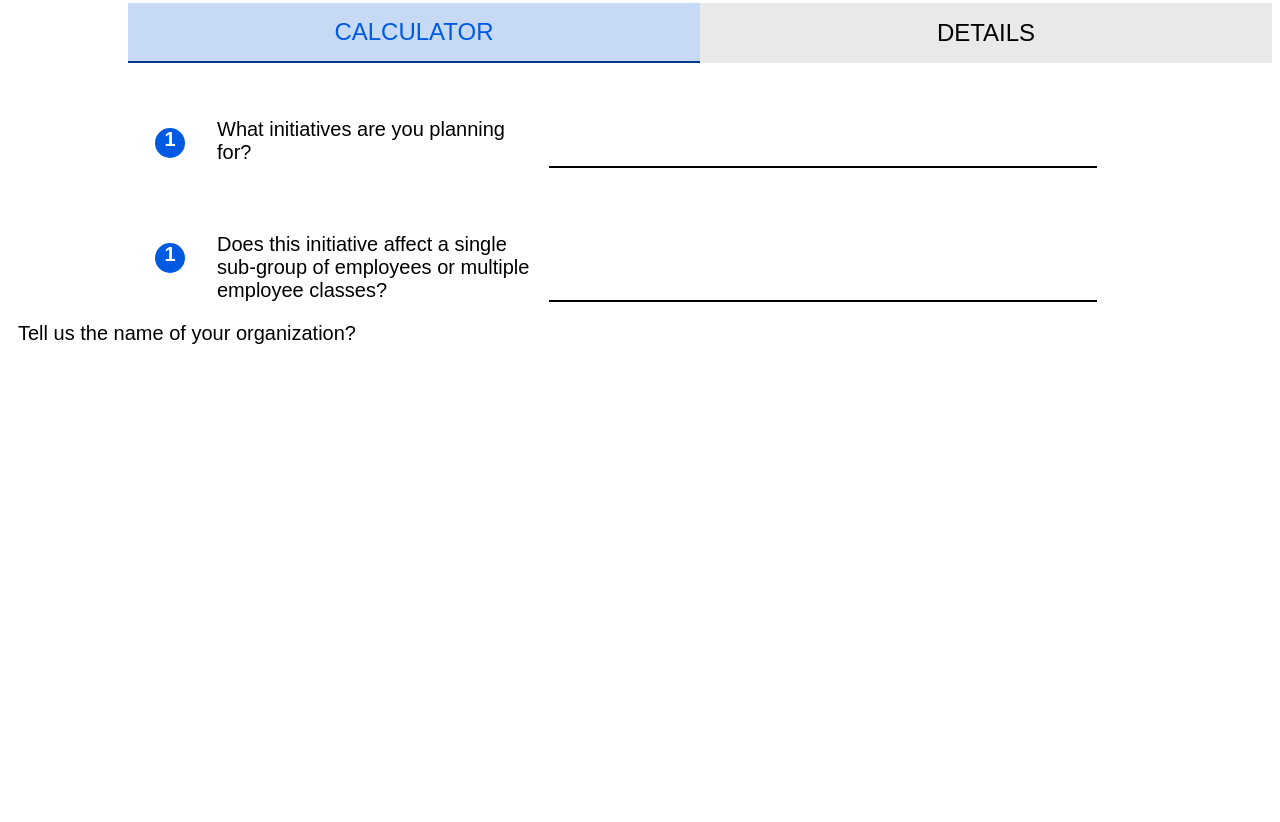
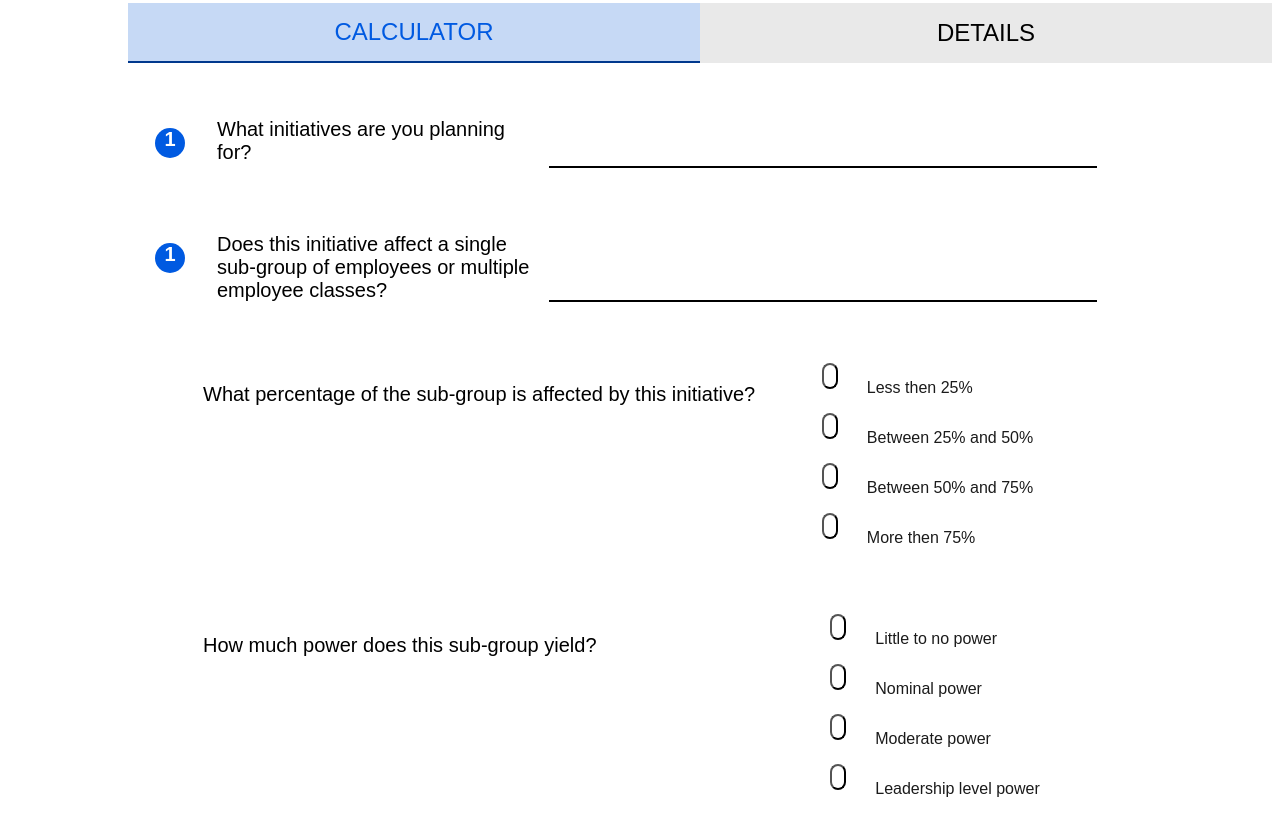
Before and after one commit to SimonaBreza/Miracle-mill-assignment, a plain HTML site: page index.html in a window 1280 px wide. Shown: the part 411-1233 px from the top of the page. Before the commit the page ends 800 px from the top, so only its background shows below. Drawn offline with Linux system fonts and the light colour scheme.

Commit message:
change 1

```diff
--- a/index.html
+++ b/index.html
@@ -47,14 +47,62 @@
     </div>
 
     <div class="conteiner5">
-        <p class="textBeforeTheLine">Tell us the name of your organization?</p>
+
+        <p class="textBeforeTheLine2">What percentage of the sub-group is affected by this initiative? </p>
+        <div class="orderChecks">
+            <div class="checkButton"><button class="circleCheck"></button>
+                <p class="textCheck">Less then 25%</p>
+            </div>
+            <div class="checkButton"><button class="circleCheck"></button>
+                <p class="textCheck">Between 25% and 50%</p>
+            </div>
+            <div class="checkButton"><button class="circleCheck"></button>
+                <p class="textCheck">Between 50% and 75%</p>
+            </div>
+
+            <div class="checkButton"><button class="circleCheck"></button>
+                <p class="textCheck">More then 75%</p>
+            </div>
+        </div>
+    </div>
+
+    <div class="conteiner5">
+
+        <p class="textBeforeTheLine3">How much power does this sub-group yield? </p>
+        <div class="orderChecks">
+            <div class="checkButton"><button class="circleCheck"></button>
+                <p class="textCheck">Little to no power</p>
+            </div>
+            <div class="checkButton"><button class="circleCheck"></button>
+                <p class="textCheck">Nominal power</p>
+            </div>
+            <div class="checkButton"><button class="circleCheck"></button>
+                <p class="textCheck">Moderate power</p>
+            </div>
+
+            <div class="checkButton"><button class="circleCheck"></button>
+                <p class="textCheck">Leadership level power</p>
+            </div>
+        </div>
+    </div>
+
+
+
+
+
+
+
+    </div>
+    </div>
+
+
 
     </div>
 </body>
 
 <style>
     .body {
-        background-color: ##E5E5E5;
+        background-color: #E5E5E5;
     }
 
     .conteiner1 {
@@ -78,7 +126,17 @@
         margin-right: 165px;
     }
 
+    .conteiner5 {
+        display: flex;
+        margin-left: 195px;
+        margin-top: 51px;
+    }
 
+    .orderChecks {}
+
+    .checkButton {
+        display: flex;
+    }
 
     .box {
         background-color: white;
@@ -111,6 +169,20 @@
         font-weight: 500;
         flex: 2;
         margin-left: 32px;
+    }
+
+    .textBeforeTheLine2 {
+        font-family: 'Libre Franklin', sans-serif;
+        font-size: 20px;
+        font-weight: 500;
+        margin-right: 66.78px;
+    }
+
+    .textBeforeTheLine3 {
+        font-family: 'Libre Franklin', sans-serif;
+        font-size: 20px;
+        font-weight: 500;
+        margin-right: 233.83px;
     }
 
     .paragraph {
@@ -175,6 +247,25 @@
         align-items: flex-start;
 
     }
+
+    .circleCheck {
+        color: black;
+        background-color: white;
+        width: 24 height: 24px;
+        margin-bottom: 24px;
+        border-radius: 500px;
+    }
+
+    :hover.circleCheck {
+        background-color: black;
+    }
+
+    .textCheck {
+        font-size: 16px;
+        font-family: 'Libre Franklin', sans-serif;
+        color: #1B1B1B;
+        margin-left: 28.87px;
+    }
 </style>
 
 </html>
```
